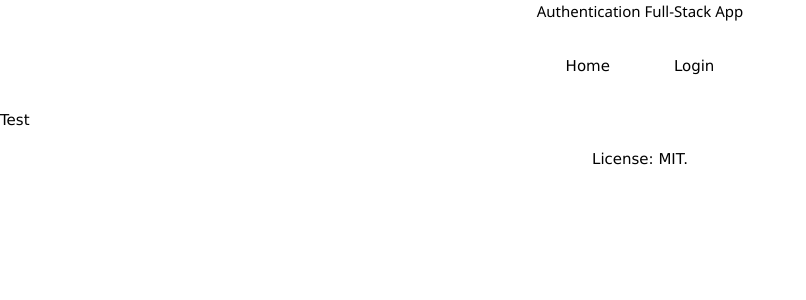
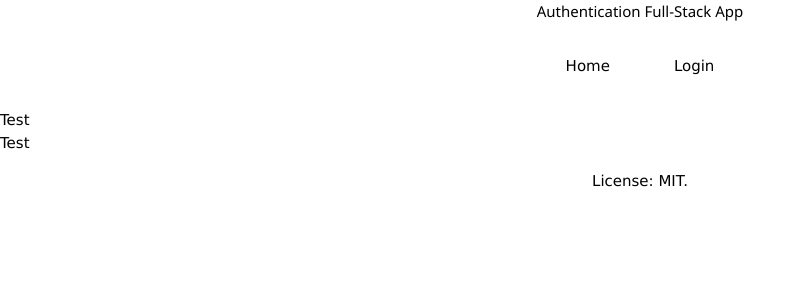
Before and after one commit to Baskin-Ridley/KanbanAI, a React (Vite) app in the folder client/: page /kanban in a window 1280 px wide. Shown: the top 300 px of the page, without its empty margins (0-806 px from the left). Built offline with nearby package versions, Linux system fonts and the light colour scheme; no server answers.

Commit message:
create basic files

```diff
--- /dev/null
+++ b/client/src/components/Kanban/TaskHeaders/index.jsx
@@ -0,0 +1,7 @@
+import React, { useState } from "react";
+
+const TaskHeader = () => {
+  return <div>Test</div>;
+};
+
+export default TaskHeader;
--- /dev/null
+++ b/client/src/components/Kanban/TaskTickets/index.jsx
@@ -0,0 +1,7 @@
+import React, { useState } from "react";
+
+const TaskTickets = () => {
+  return <div>Test</div>;
+};
+
+export default TaskTickets;
--- /dev/null
+++ b/client/src/components/Kanban/index.jsx
@@ -0,0 +1,2 @@
+export { default as TaskHeaders } from "./TaskHeaders";
+export { default as TaskTickets } from "./TaskTickets";
--- a/client/src/pages/Kanban/index.jsx
+++ b/client/src/pages/Kanban/index.jsx
@@ -1,7 +1,14 @@
-import React from "react";
+import React, { useState } from "react";
+
+import { TaskHeaders, TaskTickets } from "../../components/Kanban/index.jsx";
 
 const Kanban = () => {
-  return <div>Test</div>;
+  return (
+    <>
+      <TaskHeaders />
+      <TaskTickets />
+    </>
+  );
 };
 
 export default Kanban;
```
